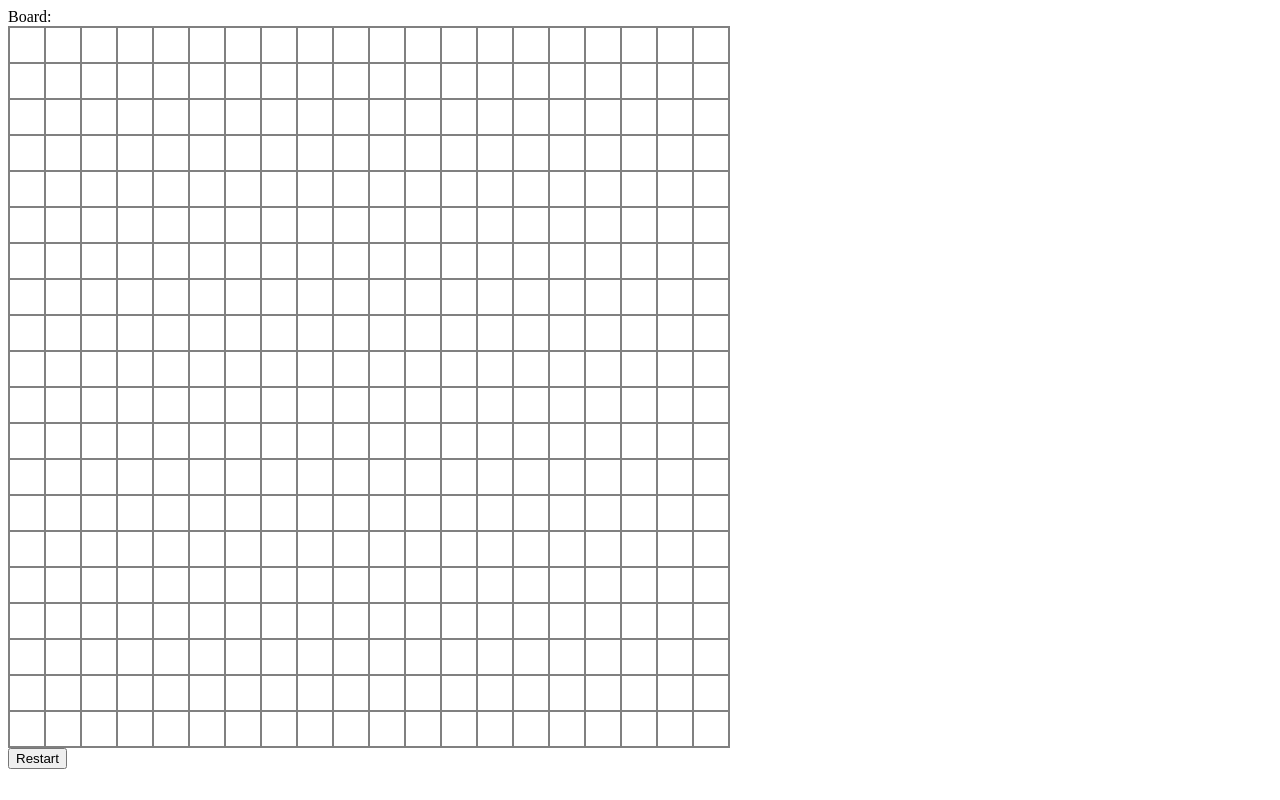
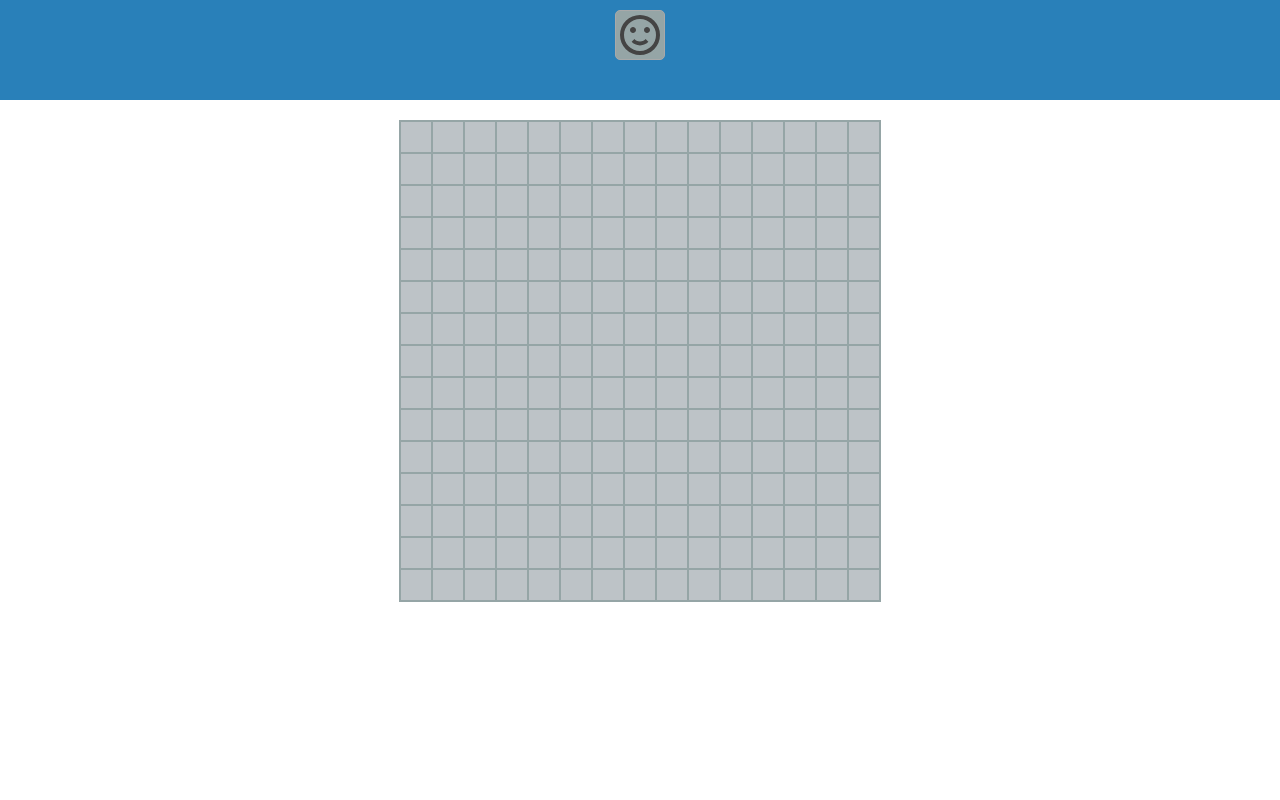
Before and after one commit to yilmazburak/minesweeper, an Angular app: page / in a window 1280 px wide. Built offline with nearby package versions, Linux system fonts and the light colour scheme.

Commit message:
Interface added and Dependency Injection used for Board

```diff
--- a/package.json
+++ b/package.json
@@ -19,6 +19,9 @@
     "@angular/platform-browser": "~8.2.8",
     "@angular/platform-browser-dynamic": "~8.2.8",
     "@angular/router": "~8.2.8",
+    "bootstrap": "^4.3.1",
+    "jquery": "^3.4.1",
+    "popper.js": "^1.16.0",
     "rxjs": "~6.4.0",
     "tslib": "^1.10.0",
     "zone.js": "~0.9.1"
--- a/src/app/app.component.html
+++ b/src/app/app.component.html
@@ -1,35 +1,30 @@
-Board:
-<style>
-  table, td {
-    border: 1px solid grey;
-    border-collapse: collapse;
-  }
-  td {
-    height: 32px;
-    width: 32px;
-    display: inline-flex;
-    align-items: center;
-    justify-content: center;
-  }
-</style>
-
+<app-status-bar></app-status-bar>
 <table>
   <tr *ngFor="let row of board.cells; index as y;">
-    <td *ngFor="let cell of row; index as x" (click)="checkCell(cell)" (contextmenu)="$event.preventDefault(); flag(cell);">
+    <td *ngFor="let cell of row; index as x" class="outer-block" (click)="checkCell(cell)" (contextmenu)="$event.preventDefault(); flag(cell);">
       <!-- <div>Status: {{cell.status}}</div> -->
-      <div *ngIf="cell.status === 'clear' && !cell.mine">{{cell.proximityMines}}</div>
+      <div *ngIf="cell.status === 'clear' && !cell.mine" class="inner-block">
+        <div *ngIf="cell.status === 'clear' && !cell.mine && cell.proximityMines">
+          <div *ngIf="cell.proximityMines === 1" class="one">{{cell.proximityMines}}</div>
+          <div *ngIf="cell.proximityMines === 2" class="two">{{cell.proximityMines}}</div>
+          <div *ngIf="cell.proximityMines === 3" class="three">{{cell.proximityMines}}</div>
+          <div *ngIf="cell.proximityMines === 4" class="four">{{cell.proximityMines}}</div>
+          <div *ngIf="cell.proximityMines === 5" class="five">{{cell.proximityMines}}</div>
+          <div *ngIf="cell.proximityMines === 6" class="six">{{cell.proximityMines}}</div>
+          <div *ngIf="cell.proximityMines === 7" class="seven">{{cell.proximityMines}}</div>
+          <div *ngIf="cell.proximityMines === 8" class="eight">{{cell.proximityMines}}</div>
+        </div>
+      </div>
       <div *ngIf="cell.status === 'flag'">
           <svg style="width:24px;height:24px" viewBox="0 0 24 24">
-            <path fill="#000000" d="M14.4,6L14,4H5V21H7V14H12.6L13,16H20V6H14.4Z" />
+            <path fill="#c0392b" d="M14.4,6L14,4H5V21H7V14H12.6L13,16H20V6H14.4Z" />
           </svg>
       </div>
       <div *ngIf="cell.mine && cell.status === 'clear'">
-        <svg style="width:24px;height:24px" viewBox="0 0 24 24">
-            <path fill="#000000" d="M23,13V11H19.93C19.75,9.58 19.19,8.23 18.31,7.1L20.5,4.93L19.07,3.5L16.9,5.69C15.77,4.81 14.42,4.25 13,4.07V1H11V4.07C9.58,4.25 8.23,4.81 7.1,5.69L4.93,3.5L3.5,4.93L5.69,7.1C4.81,8.23 4.25,9.58 4.07,11H1V13H4.07C4.25,14.42 4.81,15.77 5.69,16.9L3.5,19.07L4.93,20.5L7.1,18.31C8.23,19.19 9.58,19.75 11,19.93V23H13V19.93C14.42,19.75 15.77,19.19 16.9,18.31L19.07,20.5L20.5,19.07L18.31,16.9C19.19,15.77 19.75,14.42 19.93,13H23M12,8A4,4 0 0,0 8,12H6A6,6 0 0,1 12,6V8Z" />
-        </svg>
-      </div>
+          <svg style="width:24px;height:24px" viewBox="0 0 24 24">
+              <path fill="#000000" d="M23,13V11H19.93C19.75,9.58 19.19,8.23 18.31,7.1L20.5,4.93L19.07,3.5L16.9,5.69C15.77,4.81 14.42,4.25 13,4.07V1H11V4.07C9.58,4.25 8.23,4.81 7.1,5.69L4.93,3.5L3.5,4.93L5.69,7.1C4.81,8.23 4.25,9.58 4.07,11H1V13H4.07C4.25,14.42 4.81,15.77 5.69,16.9L3.5,19.07L4.93,20.5L7.1,18.31C8.23,19.19 9.58,19.75 11,19.93V23H13V19.93C14.42,19.75 15.77,19.19 16.9,18.31L19.07,20.5L20.5,19.07L18.31,16.9C19.19,15.77 19.75,14.42 19.93,13H23M12,8A4,4 0 0,0 8,12H6A6,6 0 0,1 12,6V8Z" />
+          </svg>
+        </div>
     </td>
   </tr>
 </table>
-
-<button (click)="reset()">Restart</button>
--- a/src/app/app.component.scss
+++ b/src/app/app.component.scss
@@ -0,0 +1,62 @@
+$silver : #bdc3c7;
+$concrete: #95a5a6;
+$clouds: #ecf0f1;
+table {
+  margin:20px auto;
+  border: 1px solid $concrete;
+  background-color: $silver;
+
+
+  td {
+    border: 1px solid $concrete;
+    border-collapse: collapse;
+    height: 32px;
+    width: 32px;
+    display: inline-flex;
+    align-items: center;
+    justify-content: center;
+    text-align: center;
+  }
+}
+
+.outer-block {
+  overflow: hidden;
+}
+.inner-block{
+  padding:15px;
+  margin:-15px;
+  background-color: $clouds;
+
+}
+
+.one{
+  color: #2980b9;
+}
+
+.two{
+  color: #27ae60;
+}
+
+.three{
+  color: #c0392b;
+}
+
+.four{
+  color: #2c3e50;
+}
+
+.five{
+  color: #d35400;
+}
+
+.six{
+  color: #16a085;
+}
+
+.seven{
+  color: #f39c12;
+}
+
+.eight{
+  color: #8e44ad;
+}
--- a/src/app/app.component.ts
+++ b/src/app/app.component.ts
@@ -1,18 +1,17 @@
 import { Component } from '@angular/core';
-import { Board } from './game/board';
-import { Cell } from './game/cell';
+import { Board } from './services/board/board.service';
+import { Cell } from './services/cell/cell.service';
 
 @Component({
   selector: 'app-root',
   templateUrl: './app.component.html',
-  styleUrls: ['./app.component.scss']
+  styleUrls: ['./app.component.scss'],
 })
 export class AppComponent {
   title = 'minesweeper';
-  board: Board;
 
-  constructor() {
-    this.reset();
+  constructor(private board: Board) {
+      console.log(board);
   }
 
   checkCell(cell: Cell) {
@@ -33,7 +32,7 @@ export class AppComponent {
   }
 
   reset(){
-    this.board = new Board(20,50);
+    this.board.refresh();
   }
 
 }
--- /dev/null
+++ b/src/app/components/status-bar/status-bar.component.html
@@ -0,0 +1,9 @@
+<nav>
+  <div class="display">
+      <button (click)="reset()">
+          <svg style="width:50px; height:50px" viewBox="0 0 25 25">
+            <path fill="#444444" d="M20,12A8,8 0 0,0 12,4A8,8 0 0,0 4,12A8,8 0 0,0 12,20A8,8 0 0,0 20,12M22,12A10,10 0 0,1 12,22A10,10 0 0,1 2,12A10,10 0 0,1 12,2A10,10 0 0,1 22,12M10,9.5C10,10.3 9.3,11 8.5,11C7.7,11 7,10.3 7,9.5C7,8.7 7.7,8 8.5,8C9.3,8 10,8.7 10,9.5M17,9.5C17,10.3 16.3,11 15.5,11C14.7,11 14,10.3 14,9.5C14,8.7 14.7,8 15.5,8C16.3,8 17,8.7 17,9.5M12,17.23C10.25,17.23 8.71,16.5 7.81,15.42L9.23,14C9.68,14.72 10.75,15.23 12,15.23C13.25,15.23 14.32,14.72 14.77,14L16.19,15.42C15.29,16.5 13.75,17.23 12,17.23Z" />
+          </svg>
+        </button>
+  </div>
+</nav>
--- /dev/null
+++ b/src/app/components/status-bar/status-bar.component.scss
@@ -0,0 +1,36 @@
+$belize-hole: #2980b9;
+$concrete: #95a5a6;
+$asbestos: #7f8c8d;
+
+
+nav{
+  .display{
+    height: 100px;
+    background-color: $belize-hole;
+    text-align:center;
+
+    button{
+      background-color: $concrete;
+      margin: 10px;
+      width: 50px;
+      height: 50px;
+      padding: 0px;
+      border: .5px darkgrey solid;
+      border-radius: 5px;
+      transition-duration: 200ms;
+
+    }
+
+    button:hover{
+      background-color: $concrete;
+    }
+    button:focus {
+      outline:0;
+    }
+    button:active{
+      background-color: $asbestos;
+      transition-duration: 0ms;
+    }
+  }
+
+}
--- /dev/null
+++ b/src/app/components/status-bar/status-bar.component.ts
@@ -0,0 +1,24 @@
+import { Component, OnInit } from '@angular/core';
+import { Board } from '../../services/board/board.service';
+
+@Component({
+  selector: 'app-status-bar',
+  templateUrl: './status-bar.component.html',
+  styleUrls: ['./status-bar.component.scss'],
+})
+
+export class StatusBarComponent implements OnInit {
+
+  constructor(private board: Board) {
+  }
+
+  ngOnInit() {
+  }
+
+  reset(){
+    this.board.refresh();
+  }
+
+
+
+}
--- a/src/app/game/board.ts
+++ b/src/app/services/board/board.service.ts
@@ -1,4 +1,5 @@
-import { Cell } from "./cell";
+import { Cell } from "../cell/cell.service";
+import { Injectable } from '@angular/core';
 
 const PEERS = [
     [-1, -1],
@@ -12,13 +13,32 @@ const PEERS = [
     [1, 1],
 ];
 
+export interface BoardOptions {
+  size?: number;
+  mines?: number;
+};
+
+
+@Injectable({
+  providedIn: 'root',
+})
 export class Board {
+    private defaultOptions: BoardOptions = {
+      size: 15,
+      mines: 50,
+    };
+
     cells: Cell[][] = [];
 
     private remainingCells = 0;
     private mineCount = 0;
+    constructor(){
+      this.refresh();
+    }
 
-    constructor(size: number, mines: number) {
+    refresh(options?: BoardOptions) {
+      const size = options ? options.size || this.defaultOptions.size : this.defaultOptions.size;
+      const mines = options ? options.mines || this.defaultOptions.mines: this.defaultOptions.mines;;
         for (let y = 0; y < size; y++) {
             this.cells[y] = [];
             for (let x = 0; x < size; x++) {
@@ -32,7 +52,6 @@ export class Board {
         }
 
         // Count Mines
-
         for (let y = 0; y < size; y++) {
             for (let x = 0; x < size; x++) {
                 let adjacentMines = 0;
@@ -50,6 +69,11 @@ export class Board {
         }
         this.remainingCells = (size * size) - this.mineCount;
 
+    }
+
+    getMineCount(): number {
+      console.log("MineCount");
+      return this.mineCount;
     }
 
     getRandomCell(): Cell {
@@ -91,7 +115,4 @@ export class Board {
         }
     }
 
-    gameOver() {
-
-    }
 }
--- a/src/environments/environment.ts
+++ b/src/environments/environment.ts
@@ -3,7 +3,7 @@
 // The list of file replacements can be found in `angular.json`.
 
 export const environment = {
-  production: false
+  production: false,
 };
 
 /*
--- a/src/styles.scss
+++ b/src/styles.scss
@@ -1 +1,3 @@
 /* You can add global styles to this file, and also import other style files */
+
+@import "../node_modules/bootstrap/scss/bootstrap.scss";
```
Also changed, not shown: src/app/app.module.ts (+5 -2 lines), src/app/services/cell/cell.service.ts (renamed from src/app/game/cell.ts), 2 other files (tests, documents, lock files or other folders).
